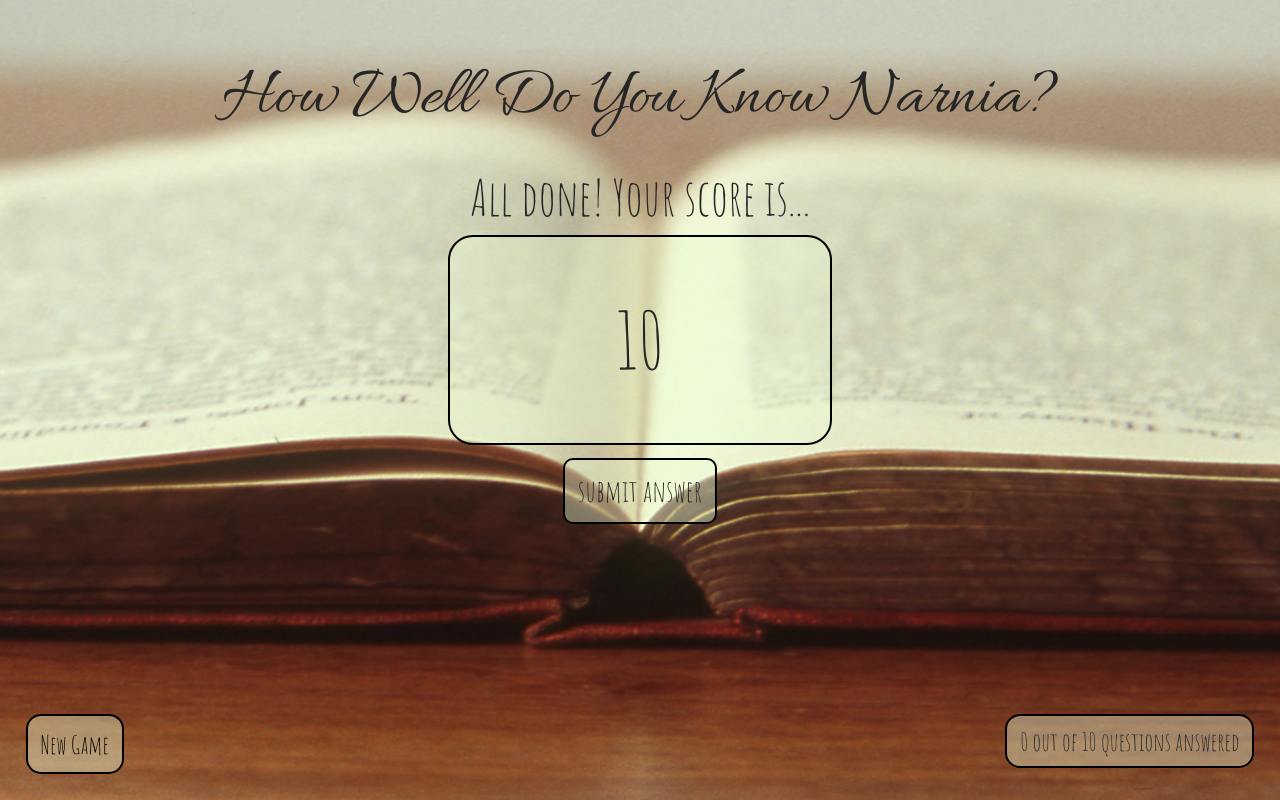
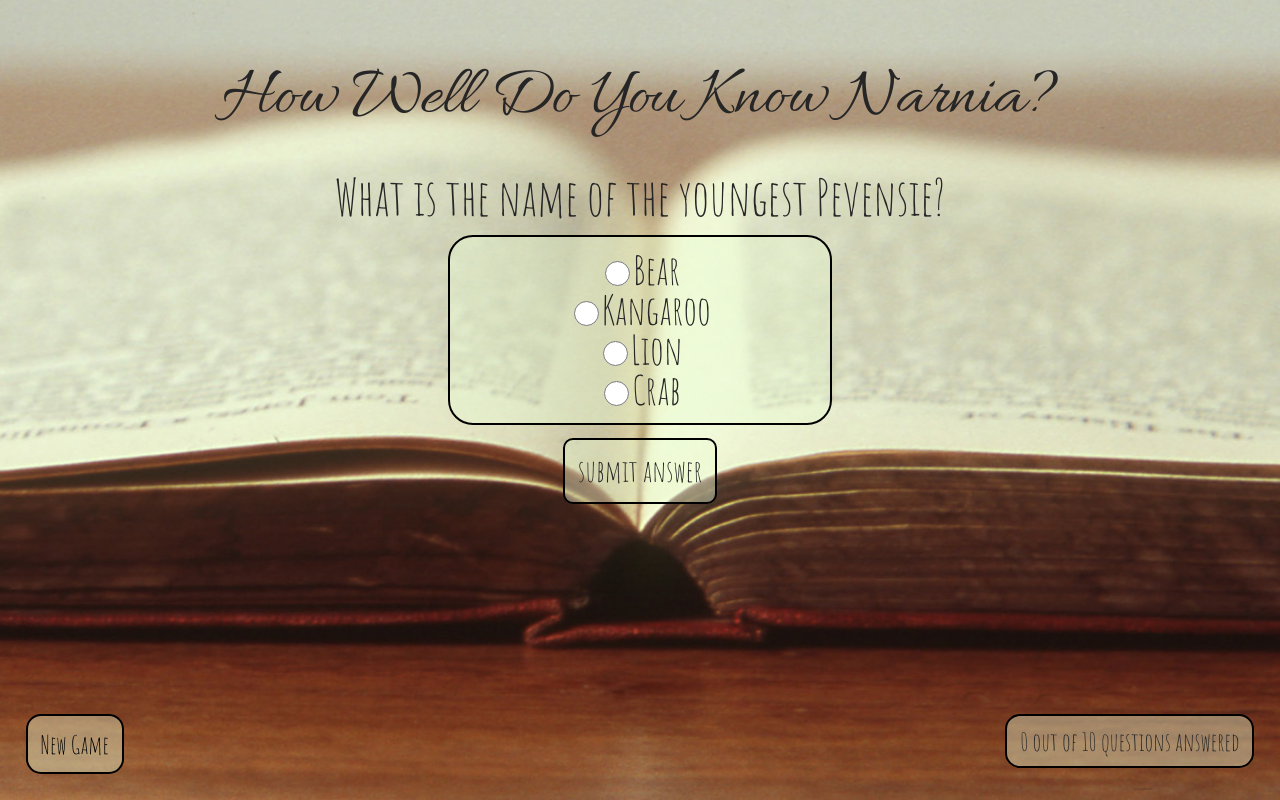
Before and after one commit to andraroston/narnia-quiz, a plain HTML site: page index.html in a window 1280 px wide. Both pictures are taken after a click on the button "submit answer". Drawn offline with nearby package versions, Linux system fonts and the light colour scheme.

Commit message:
Much Progress
All functionality in place except changing the radio buttons - still
working on that.

```diff
--- a/app.js
+++ b/app.js
@@ -1,11 +1,71 @@
 $(document).ready(function() {
 
-
-
-//to loop through the questions?
-//for (var i = 0; i < allQuestions.length; i++)
+var	allQuestions = [
+	        {
+	        number: 1,
+			question: "What type of animal is Aslan?",
+			possibleAnswers: ["Bear", "Kangaroo", "Lion", "Crab"],
+			correctAnswer: "Lion"
+		},
+		    {
+	        number: 2,
+			question: "What is the name of the youngest Pevensie?",
+			possibleAnswers: ["Lucy", "Lily", "Linda", "Laura"],
+			correctAnswer: "Lucy"
+		},
+		    {
+			number: 3,
+	        question: "How do the Pevensie children get to Narnia the first time?",
+			possibleAnswers: ["Car", "Train", "Raincoat", "Wardrobe"],
+			correctAnswer: "Wardrobe"
+		},
+		    {
+	        number: 4,
+			question: "In what country is the actual town Narina is named after?",
+			possibleAnswers: ["France", "Italy", "USA", "Fiji"],
+			correctAnswer: "Italy"
+		},
+		    {
+	        number: 5,
+			question: "What year was The Lion, The Witch, and the Wardrobe released?",
+			possibleAnswers: ["1956", "1951", "1950", "1954"],
+			correctAnswer: "1950"
+		},
+		    {
+	        number: 6,
+			question: "What kind of creature is Mr Tumnus?",
+			possibleAnswers: ["Centaur", "Faun", "Hipporgriff", "Merman"],
+			correctAnswer: "Faun"
+		},
+		    {
+	        number: 7,
+			question: "What year was the first Narnia film released?",
+			possibleAnswers: ["2001", "2005", "2007", "2003"],
+			correctAnswer: "2005"
+		},
+		    {
+	        number: 8,
+			question: "What sweet treat does the White Witch offer Edmund?",
+			possibleAnswers: ["Chocolate", "Cupcakes", "Turkish Delight", "Banoffee Pie"],
+			correctAnswer: "Turkish Delight"
+		},
+		    {
+	        number: 9,
+			question: "Which is the last book in the series?",
+			possibleAnswers: ["The Horse and his Boy", "The Last Battle", "The Voyage of the Dawn Treader", "The Lion, the Witch, and the Wardrobe"],
+			correctAnswer: "The Last Battle"
+		},
+		    {
+	        number: 10,
+			question: "Which university did C.S. Lewis attend?",
+			possibleAnswers: ["Oxford", "Cambridge", "Edinburgh", "St. Andrews"],
+			correctAnswer: "Oxford"
+		}
+	];
 
 var userScore = 0;
+var currentTurn = 0;
+
 
 //to add to the counter at the bottom right
 var counter = 0;
@@ -27,23 +87,22 @@ var gamePlay = function() {
 	}
 
 //	getting the value of the user choice
+
 	var userChoice = $('input[name=choice]:checked').val()
 		console.log(userChoice);
 
-//  to add one oint to user score if answer is correct
-//	var userScoring = function() {
-//			if(userChoice === this.correctAnswer) {
-//			userScore += 1
-//		};
-//	console.log(userScore);
+//  to add one point to user score if answer is correct
+	var userScoring = function() {
+			if(userChoice === allQuestions[currentTurn].correctAnswer) {
+			userScore += 1
+		};
+	console.log(userScore);
+ 	currentTurn += 1;
+	};
 
-//}
+	userScoring();
 
-}
-
-// how to load next question or final score
-
-
+};
 
 
 //what happens when user clicks submit button
@@ -51,17 +110,29 @@ $("#submitButton").on("click", function() {
 	event.preventDefault();
 	console.log("Submit Button Clicked");
 	gamePlay();
+
+// how to load next question and or final score
+	if (currentTurn < 10) {
+		$("#question").replaceWith("<h2 id = 'question'>" + allQuestions[currentTurn].question + "</h2>");
+		//set radio buttons to next turn
+	} else {
 	$("#possibleAnswers").find("ul").hide();
+	$('#finalScore').replaceWith("<span id='finalScore'>" + userScore + "</span>")
 	$("#possibleAnswers").find("h3").show();
 	$("#question").replaceWith("<h2 id = 'question'>" + "All done! Your score is..." + "</h2>");
+	}
+
 });
 
 
 //what happens when user clicks new game button
 $("#newGame").on("click", function(){
 	console.log("New Game Button Clicked")
-	var userScore = 0;
-	var counter = 0;
+	currentTurn = 0;
+	userScore = 0;
+	counter = 0;
 	$('#count').replaceWith("<span id='count'>" + counter + "</span>")
+	$("#question").replaceWith("<h2 id = 'question'>" + allQuestions[currentTurn].question + "</h2>")
+	//reset radio buttons back to turn 0
 	});
 })
--- a/index.html
+++ b/index.html
@@ -16,12 +16,12 @@
 		<h2 id = "question">What type of animal was Aslan?</h2>
 		<form id = "possibleAnswers">
 			<ul>
-				<li><input type="radio" name="choice" value="0">Bear</li>
-				<li><input type="radio" name="choice" value="1">Kangaroo</li>
-				<li><input type="radio" name="choice" value="2">Lion</li>
-				<li><input type="radio" name="choice" value="3">Crab</li>
+				<li><input type="radio" name="choice" value="Bear">Bear</li>
+				<li><input type="radio" name="choice" value="Kangaroo">Kangaroo</li>
+				<li><input type="radio" name="choice" value="Lion">Lion</li>
+				<li><input type="radio" name="choice" value="Crab">Crab</li>
 			</ul>
-			<h3>10</h3>
+			<h3><span id = "finalScore">10</span> out of 10!</h3>
 		</form>
 
 		<button type="submit" id="submitButton">submit answer</button>
--- a/main.css
+++ b/main.css
@@ -231,7 +231,7 @@ h2 {
 
 h3 {
 	padding: 50px;
-	font-size: 80px;
+	font-size: 60px;
 	display: none;
 }
 
```
